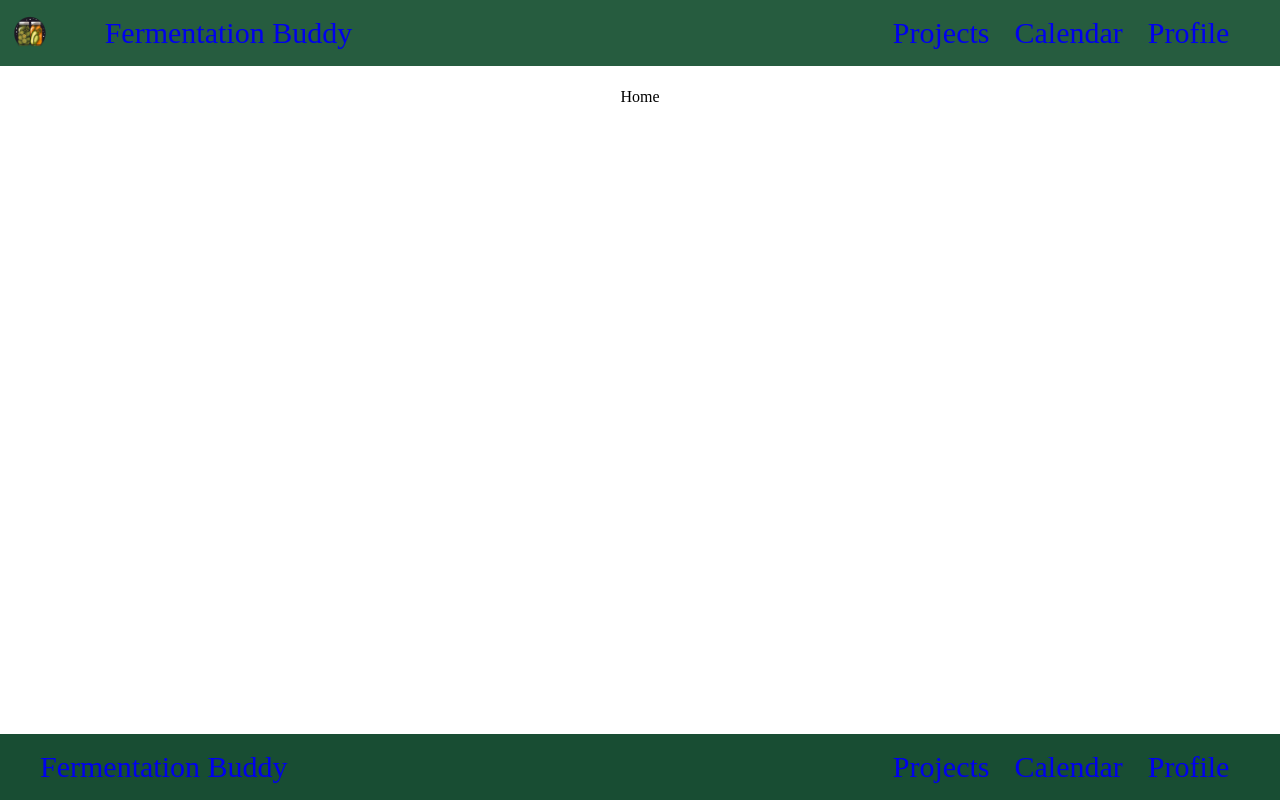
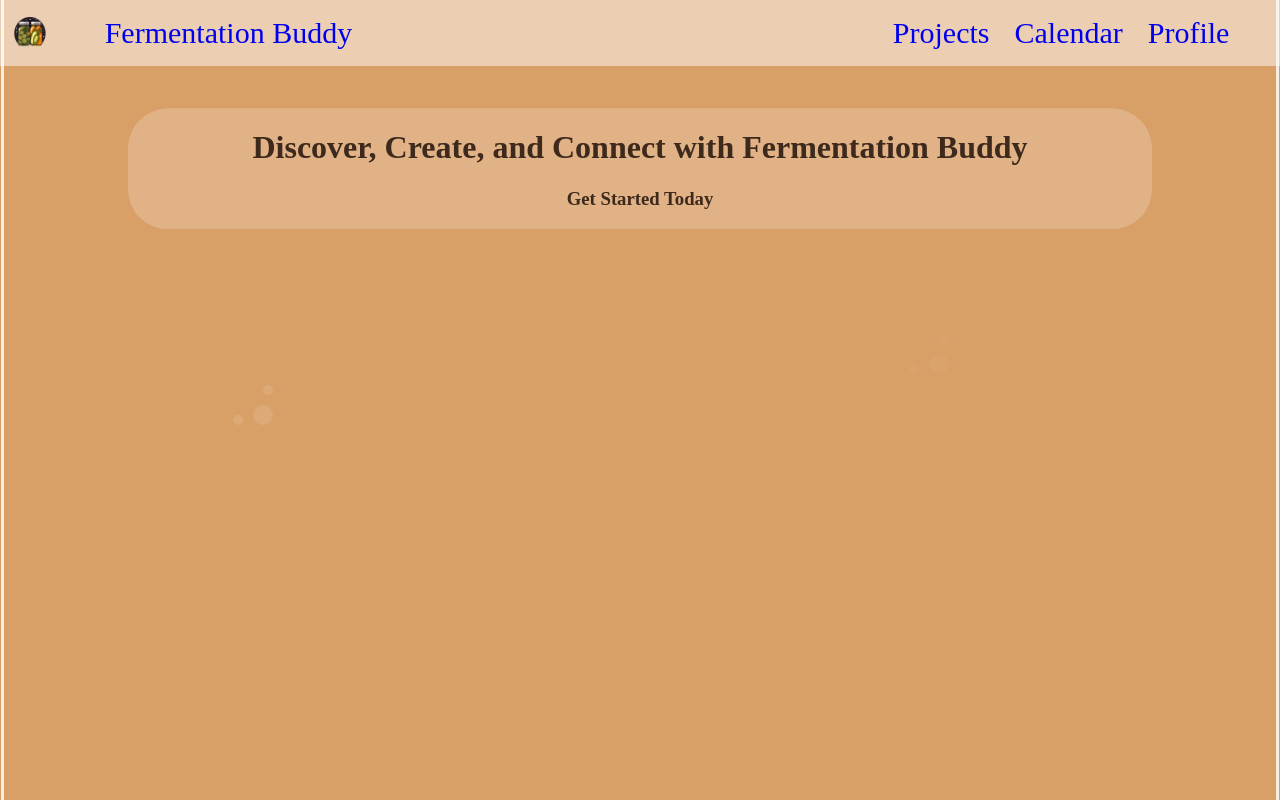
Before and after one commit to haydentinker/Fermentation_Buddy, a React (Create React App) app in the folder fermentation_station/: page / in a window 1280 px wide. Built offline with nearby package versions, Linux system fonts and the light colour scheme.

Commit message:
Homepage

```diff
--- /dev/null
+++ b/fermentation_station/public/index.css
@@ -0,0 +1,26 @@
+body {
+    margin: 0;
+    padding: 0;
+    background-color: #d89f66;
+    position: relative;
+    overflow: hidden;
+    height:100vh;
+  }
+
+  body::before,
+  body::after {
+    content: "";
+    position: absolute;
+    top: 0;
+    bottom: 0;
+    width: 3px;
+    background-color: rgba(256,256,256,.8);
+  }
+
+  body::before {
+    left: 1px;
+  }
+
+  body::after {
+    right: 1px;
+  }
--- a/fermentation_station/public/index.html
+++ b/fermentation_station/public/index.html
@@ -1,6 +1,7 @@
 <!DOCTYPE html>
 <html lang="en">
   <head>
+    <link rel="stylesheet" href="./index.css">
     <meta charset="utf-8" />
     <link rel="icon" href="%PUBLIC_URL%/favicon.ico" />
     <meta name="viewport" content="width=device-width, initial-scale=1" />
@@ -11,7 +12,7 @@
     />
     <title>Fermentation Buddy</title>
   </head>
-  <body>
+  <body >
     <div id="root"/>
   </body>
 </html>
--- a/fermentation_station/src/App.js
+++ b/fermentation_station/src/App.js
@@ -1,4 +1,4 @@
-import {React} from "react";
+import {React,useEffect} from "react";
 import { ProjectWrapper } from "./pages/ProjectWrapper";
 import './static/App.css'
 import { NavBar } from "./components/NavBar";
@@ -8,12 +8,30 @@ import { Calendar } from "./pages/Calendar";
 import { Home } from "./pages/Home";
 import { Profile } from "./pages/Profile";
 function App() {
+
+  useEffect(() => {
+    const createBubble = () => {
+      const bubble = document.createElement('div');
+      bubble.classList.add('bubble');
+      document.body.appendChild(bubble);
+      const randomX = Math.random() * window.innerWidth; // Generate random X coordinate
+      const randomY = Math.random() * window.innerHeight; // Generate random Y coordinate
+      bubble.style.left = `${randomX}px`; // Set the left position
+      bubble.style.top = `${randomY}px`; // Set the top position
+      setTimeout(() => {
+        bubble.remove();
+      }, 10000);
+    };
+
+    const intervalId = setInterval(createBubble, 1000);
+    return () => {
+      clearInterval(intervalId);
+    };
+  }, []);
   return (
     <>
-    <div className='container'>
       <NavBar/>
-      </div>
-      <div className='container'>
+      <div className="container">
       <Routes>
         <Route path="/" element={<Home/>}/>
         <Route path="/projects" element={<ProjectWrapper/>}/>
@@ -21,8 +39,6 @@ function App() {
         <Route path="/profile" element={<Profile/>}/>
       </Routes>
       </div>
-      <div className="container"><Footer/></div>
-
       </>
     );
 }
--- a/fermentation_station/src/pages/Home.js
+++ b/fermentation_station/src/pages/Home.js
@@ -1,7 +1,10 @@
 import React from 'react'
-
+import '../static/Home.css';
 export const Home = () => {
   return (
-    <div>Home</div>
+    <div className='home'>
+      <h1>Discover, Create, and Connect with Fermentation Buddy</h1>
+      <h3>Get Started Today</h3>
+    </div>
   )
 }
--- a/fermentation_station/src/static/App.css
+++ b/fermentation_station/src/static/App.css
@@ -1,10 +1,47 @@
-.container {
-  padding: 20px;
+div.container{
   display: flex;
-  align-items: center;
-  justify-content: center;
-  flex-direction: column;
-  text-align: center;
-  margin-bottom:20px;
+  margin: 0;
+  z-index: 2;
+}
+@keyframes bubbleAnimation {
+  0% {
+    transform: translateY(0);
+    opacity: 0;
+  }
+  100% {
+    transform: translateY(-1000px);
+    opacity: 1;
+  }
+}
+
+.bubble {
+  position: absolute;
+  width: 20px;
+  height: 20px;
+  background-color: rgba(255, 255, 255, 0.7);
+  border-radius: 50%;
+  animation: bubbleAnimation 10s linear infinite;
 
 }
+
+.bubble::before,
+.bubble::after {
+  content: '';
+  position: absolute;
+  top: 0;
+  left: 0;
+  width: 10px;
+  height: 10px;
+  background-color: rgba(255, 255, 255, 0.7);
+  border-radius: 50%;
+}
+
+.bubble::before {
+  top: -20px;
+  left: 10px;
+}
+
+.bubble::after {
+  top: 10px;
+  left: -20px;
+}
--- a/fermentation_station/src/static/Footer.css
+++ b/fermentation_station/src/static/Footer.css
@@ -1,19 +1,20 @@
-.footer{
-    color:white;
-    background-color: #184D33;
-    width:100%;
-    left: 0;
-    right: 0;
-    bottom:0;
-    position: fixed;
-    height:100;
+.footer {
+    color: white;
+    background-color: 	#e8c5a3;
+    width: 95%;
+    margin: 0 auto;
+    bottom: 0;
+    margin: 10px;
+    padding: 10px;
     display: flex;
-}
+    border-radius: 40px;
+    z-index: 2;
+  }
 
-.footer-div{
-    width:50%;
-}
+  .footer-div {
+    width: 50%;
+  }
 
-.footer-div h1{
-    margin:5% ;
-}
+  .footer-div h1 {
+    margin: 5%;
+  }
--- /dev/null
+++ b/fermentation_station/src/static/Home.css
@@ -0,0 +1,20 @@
+@keyframes moveUpDown{
+    0%{
+        transform:translateY(0);
+    }
+    50%{
+        transform:translateY(-20px);
+    }
+    100%{
+        transform:translateY(0);
+    }
+}
+div.home{
+    color: #3E291D;
+    background-color: 	rgba(232,197,163,.5);
+    width: 85%;
+    border-radius: 40px;
+    text-align: center;
+    margin: 10%;
+    animation:moveUpDown 10s ease-in-out infinite;
+}
--- a/fermentation_station/src/static/NavBar.css
+++ b/fermentation_station/src/static/NavBar.css
@@ -1,13 +1,23 @@
 nav {
-    color:#FFFFFF;
+    color:#3E291D;
     top: 0;
     left: 0;
     right: 0;
-    background-color: #265C3F;
-    position: fixed;
     display:flex;
     align-items: center;
-  }
+    position: fixed;
+    background-color: rgba(256, 256, 256, .5);
+}
+.navbar::after {
+    content: "";
+    position: absolute;
+    bottom: -5px;
+    left: 0;
+    width: 100%;
+    height: 10px;
+    background: repeating-linear-gradient(-45deg, transparent, transparent 5px, rgba(255, 255, 255, 0.2) 5px, rgba(255, 255, 255, 0.2) 10px);
+    transform: skewY(-10deg);
+}
 
 .logo{
     max-width: 7%;
@@ -36,6 +46,5 @@ a{
     font-size:30px;
 }
 a:visited{
-
-    color:white;
+    color:#3E291D;
 }
```
Also changed, not shown: fermentation_station/src/images/megumi-nachev-TcNG1talu3s-unsplash (1).jpg (added).
